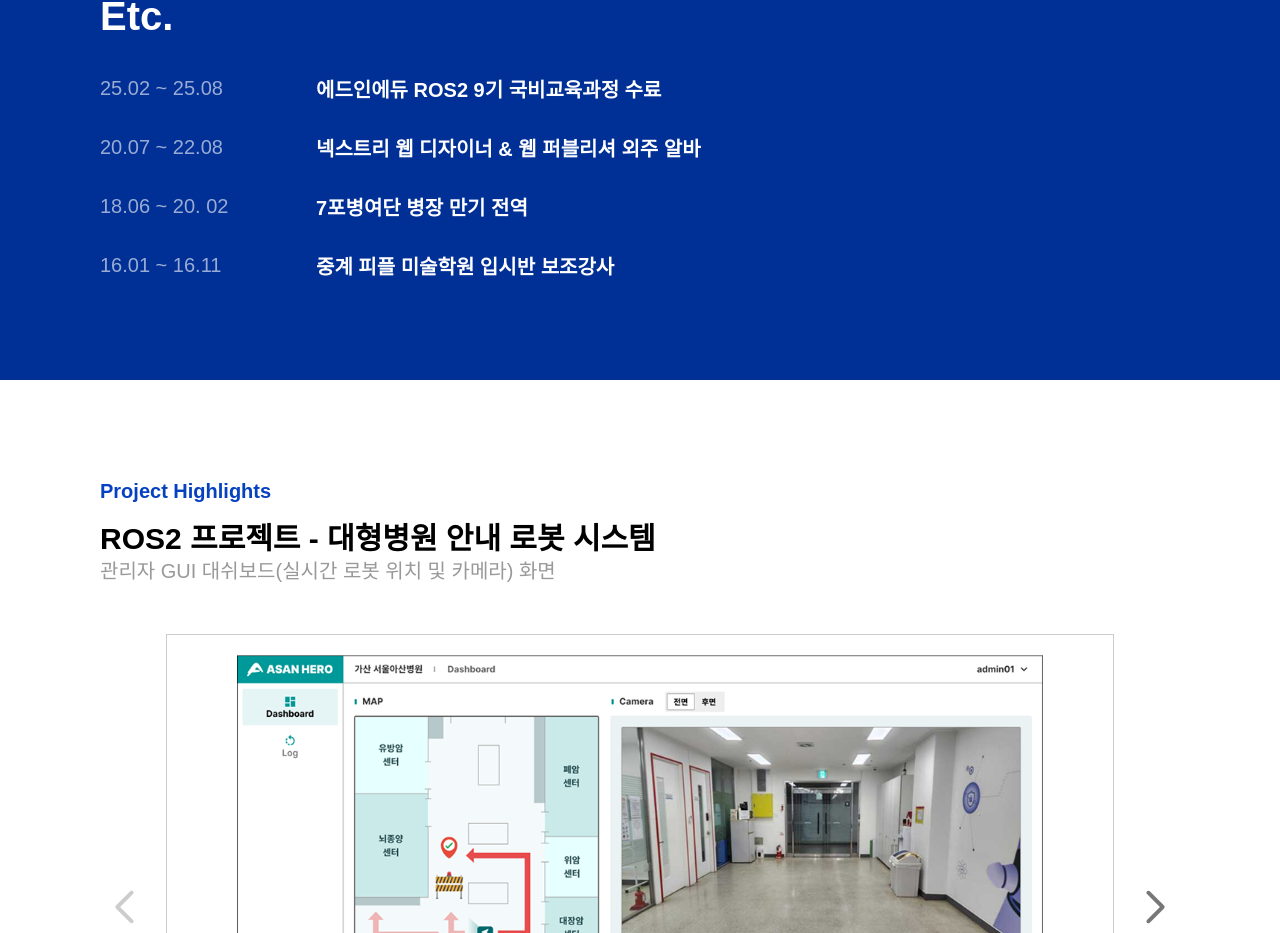
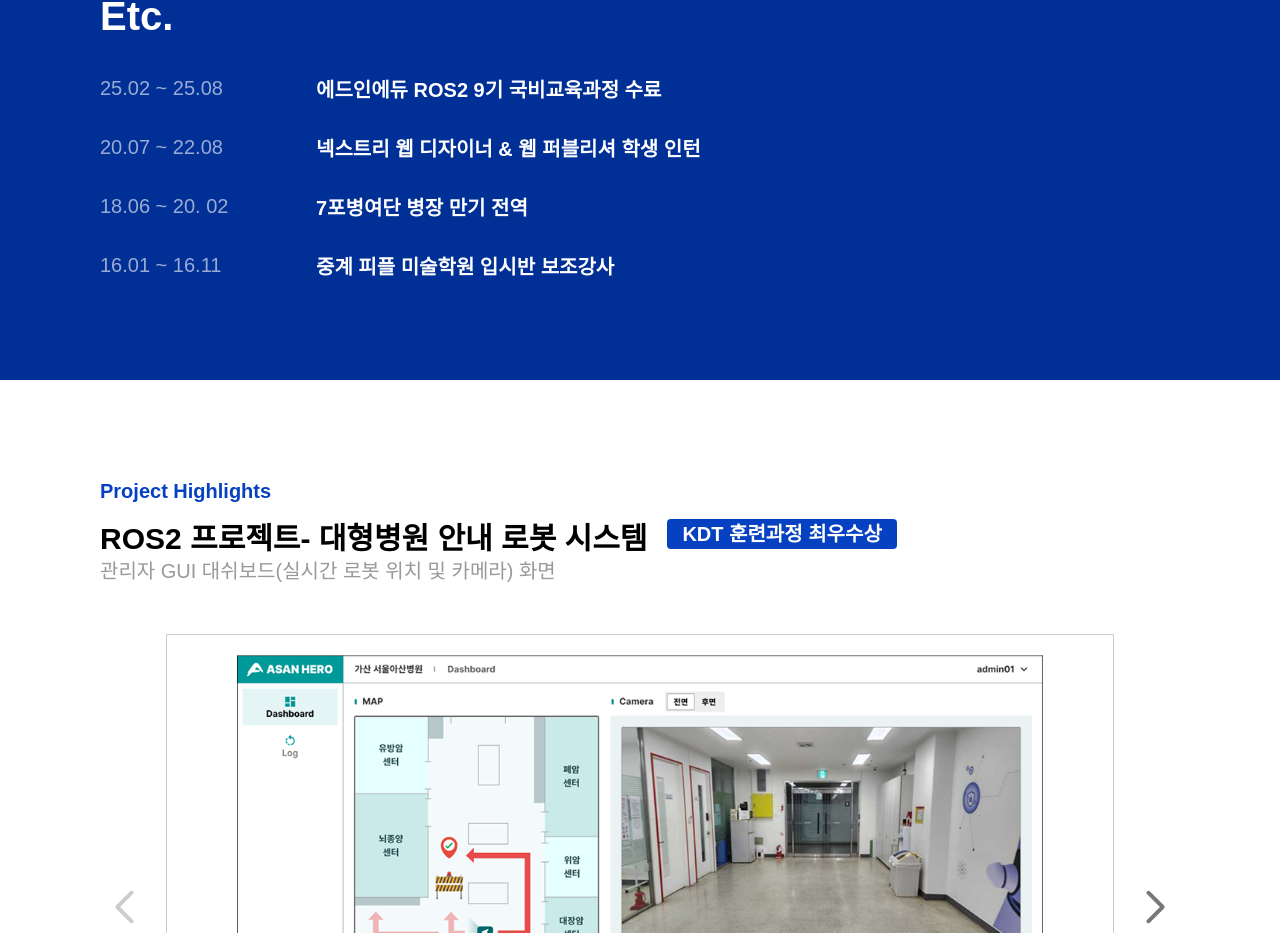
Before and after one commit to wonho9188/portfolio, a React (Vite) app: page / in a window 1280 px wide. Shown: the part 5058-5991 px from the top of the page. Built offline with nearby package versions, Linux system fonts and the light colour scheme; a web font is replaced by a local one.

Commit message:
'commit'

```diff
--- a/src/App.jsx
+++ b/src/App.jsx
@@ -357,7 +357,7 @@ const Section4 = () => {
                 20.07 ~ 22.08
               </div>
               <div>
-                넥스트리 웹 디자이너 & 웹 퍼블리셔 외주 알바
+                넥스트리 웹 디자이너 & 웹 퍼블리셔 학생 인턴
               </div>
             </div>
             <div className='item'>
@@ -399,6 +399,7 @@ const Section5 = () => {
                 <>
                   <b> ROS2 프로젝트 </b>
                   <b>- 대형병원 안내 로봇 시스템 </b>
+                  <p>KDT 훈련과정 최우수상</p>
                 </>
                 :
                 current == 2 ?
--- a/src/assets/css/_layout.scss
+++ b/src/assets/css/_layout.scss
@@ -540,6 +540,22 @@ $content-width-sm: 600px;
             color: black;
             line-height: 130%;
             font-weight: bold;
+            display: flex;
+            b:nth-child(2) {
+              margin-right: 20px;
+            }
+            p {
+              font-size: 20px;
+              color: white;
+              background-color: $primary;
+              width: fit-content;
+              height: 30px;
+              padding: 0 15px;
+              line-height: 100%;
+              display: flex;
+              align-items: center;
+              border-radius: 4px;
+            }
           }
           &:nth-child(2) {
             font-size: 24px;
```
